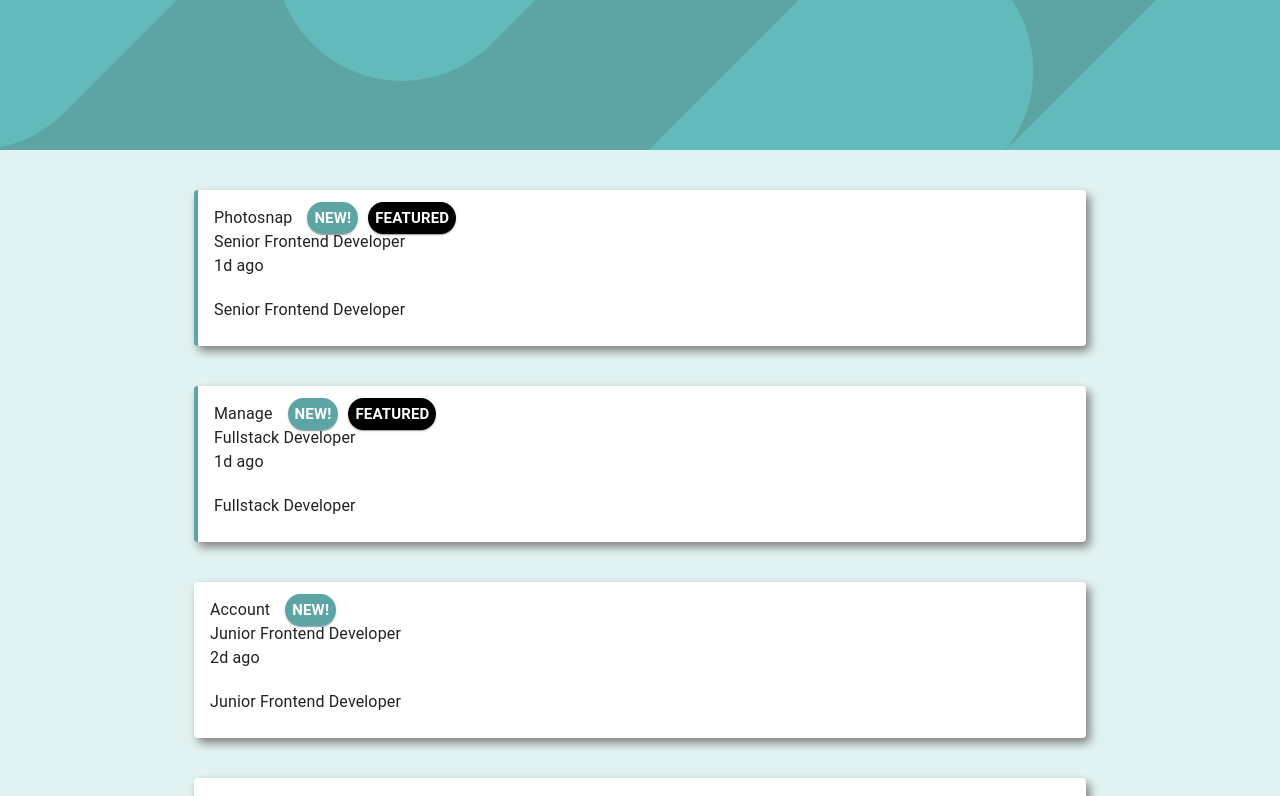
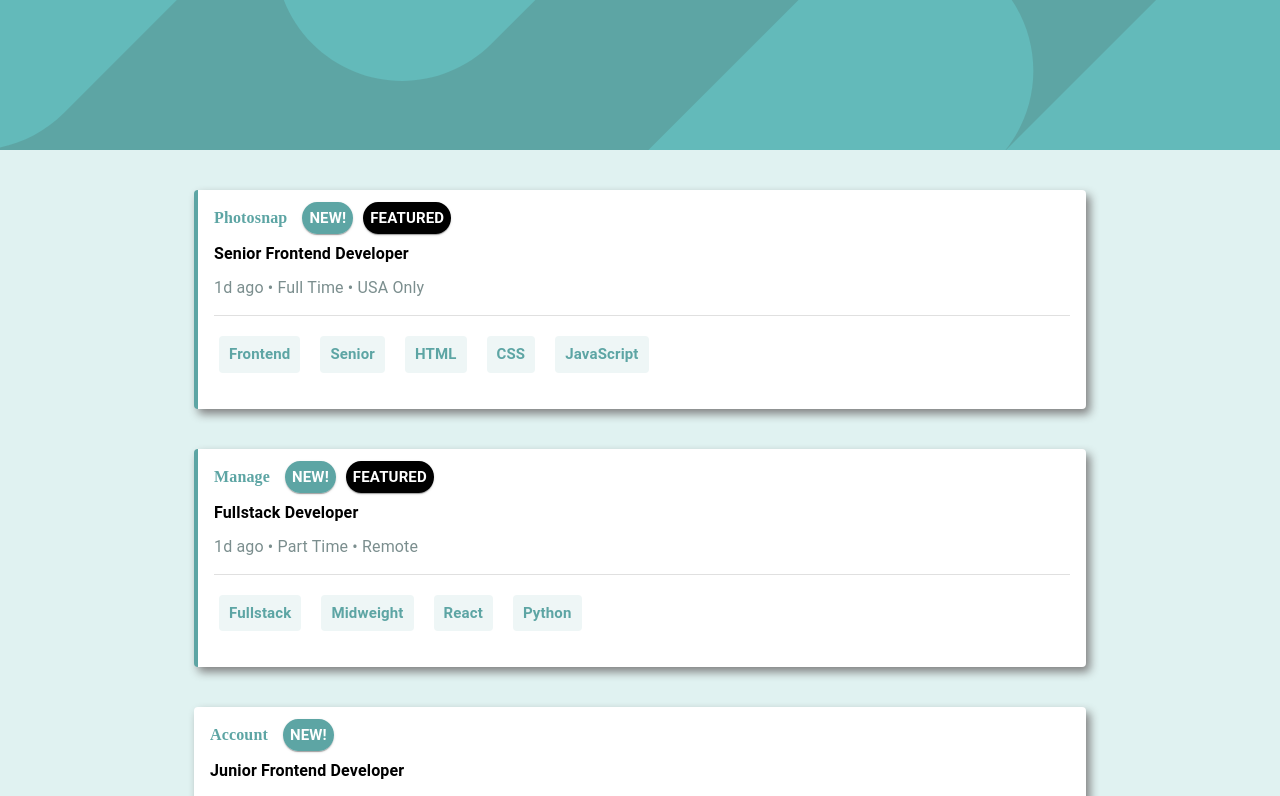
Before and after one commit to floriandw/Job-listings, a React (Create React App) app in the folder job-listings/: page / in a window 1280 px wide. Shown: the top 796 px of the page. Built offline with nearby package versions, Linux system fonts and the light colour scheme.

Commit message:
added level,role, language and tools tags

```diff
--- a/job-listings/src/js/components/card/jobCard.js
+++ b/job-listings/src/js/components/card/jobCard.js
@@ -1,36 +1,41 @@
-import React from 'react';
+import React,{ useState, useEffect } from 'react';
 
 import { useStyles } from '../../styles/jobCard';
-import { Card } from '@material-ui/core';
-import { CardContent, Typography } from '@material-ui/core';
-import Tag from "./tag";
+import { Card, Divider, CardContent, Typography  } from '@material-ui/core';
+import Tag from "../tags/tag";
+import InfoTags from "../tags/infoTags";
 
 const JobCard = (props) => {
     const job = props.job
     // eslint-disable-next-line react-hooks/rules-of-hooks
     const classes = useStyles();
+    console.log(props);
+    console.log(props.role);
+    const [info, setInfo] = useState([job.role, job.level, ...job.tools, ...job.languages]);
 
+
+    console.log(info);
     console.log(job.featured);
 
     return (
         <Card className={`${classes.root} ${job.featured ? classes.featured : ""}`} >
-            <CardContent>
-                <Typography style={{float:"left",marginRight: "10px"}}>
+            <CardContent style={{whiteSpace:'pre-wrap'}}>
+                <Typography style={{float:"left",marginRight: "10px", marginBottom:"12px", fontFamily:"spartan",fontWeight: 700, color: "#5da5a4"}}>
                    {job.company}
                 </Typography>
                 <Typography component={'span'}>
                     {job.new ? <Tag name="NEW!" /> : ""}
                     {job.featured ? <Tag name="FEATURED" /> : ""}
                 </Typography>
-                <Typography>
+                <Typography style={{marginBottom:"10px",color: "black", fontWeight: "bold",  width: "100%", clear: "both"}}>
                    {job.position}
                 </Typography>
-                <Typography>
-                {job.postedAt}
+                <Typography style={{marginBottom: "15px", color:"#7B8E8E"}}>
+                    {job.postedAt} • {job.contract} • {job.location}
                 </Typography>
-                <br />
-                <Typography>
-                {job.position}
+                <Divider  />
+                <Typography style={{marginTop: "15px", display: "block"}} component={'span'} >
+                    <InfoTags items={info}/>
                 </Typography>
             </CardContent>
         </Card>
--- /dev/null
+++ b/job-listings/src/js/components/tags/infoTag.js
@@ -0,0 +1,13 @@
+import React from "react";
+
+import { Card } from "@material-ui/core";
+
+const InfoTag = (props) => {
+    return (
+        <Card elevation={0} style={{display:"inline-block", width: "auto",backgroundColor: "#EEF6F6",paddingLeft:"10px",paddingRight:"10px",paddingTop:"7px", paddingBottom:"7px",color: "#5da5a4", margin: "5px",marginRight:"15px", fontWeight:"700", fontSize: "15px"}}>
+            {props.item}
+        </Card>
+    );
+}
+
+export default InfoTag;
--- /dev/null
+++ b/job-listings/src/js/components/tags/infoTags.js
@@ -0,0 +1,18 @@
+import React from "react";
+
+import InfoTag from "./infoTag";
+
+const InfoTags = (props) => {
+
+    return (
+        <>
+            {props.items.map((item,index) => {
+                return (
+                    <InfoTag key={index} item={item}/>
+                )
+            })}
+        </>
+    );
+}
+
+export default InfoTags;
```
Also changed, not shown: job-listings/src/js/components/tags/tag.js (renamed from job-listings/src/js/components/card/tag.js).
